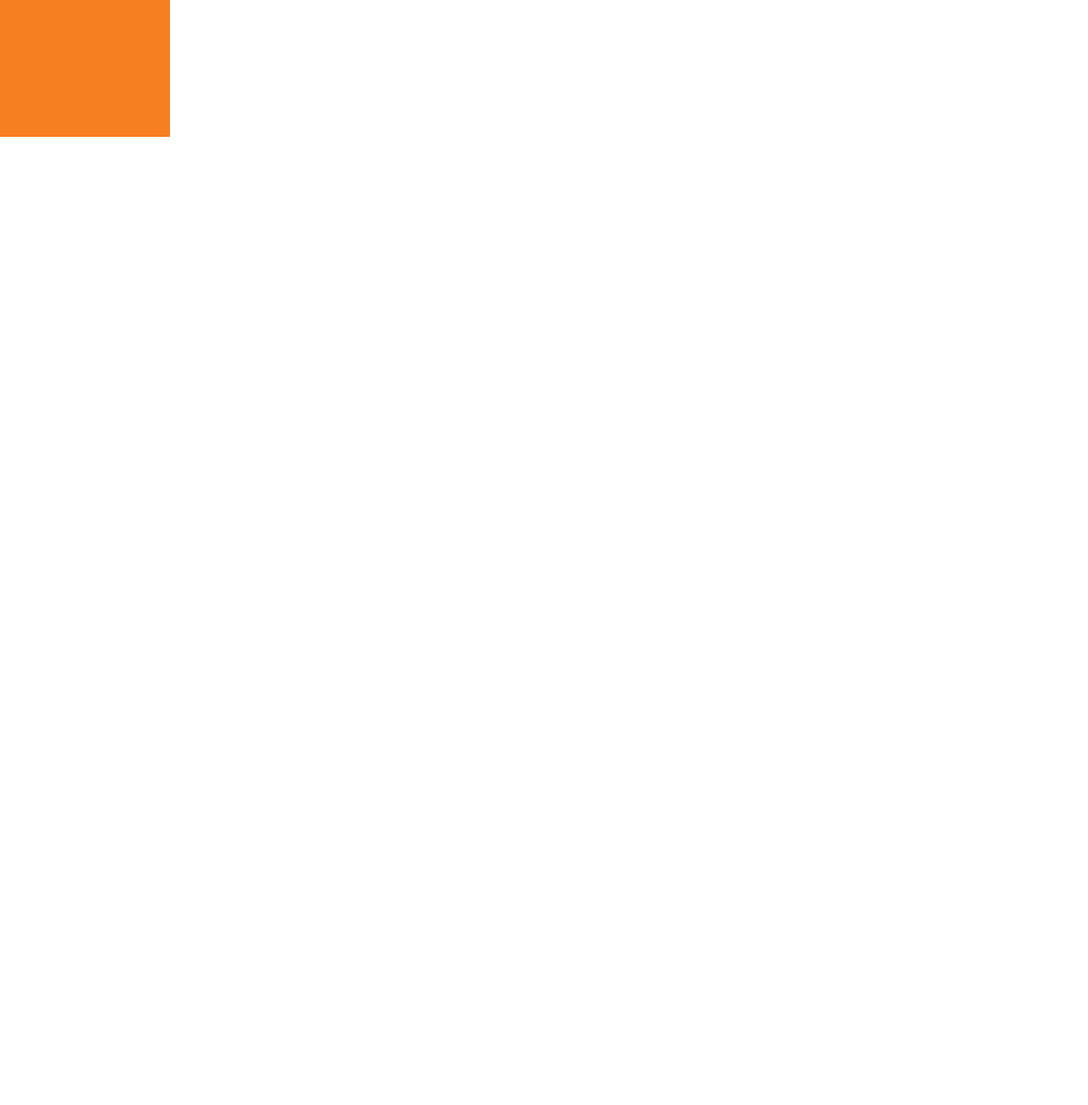
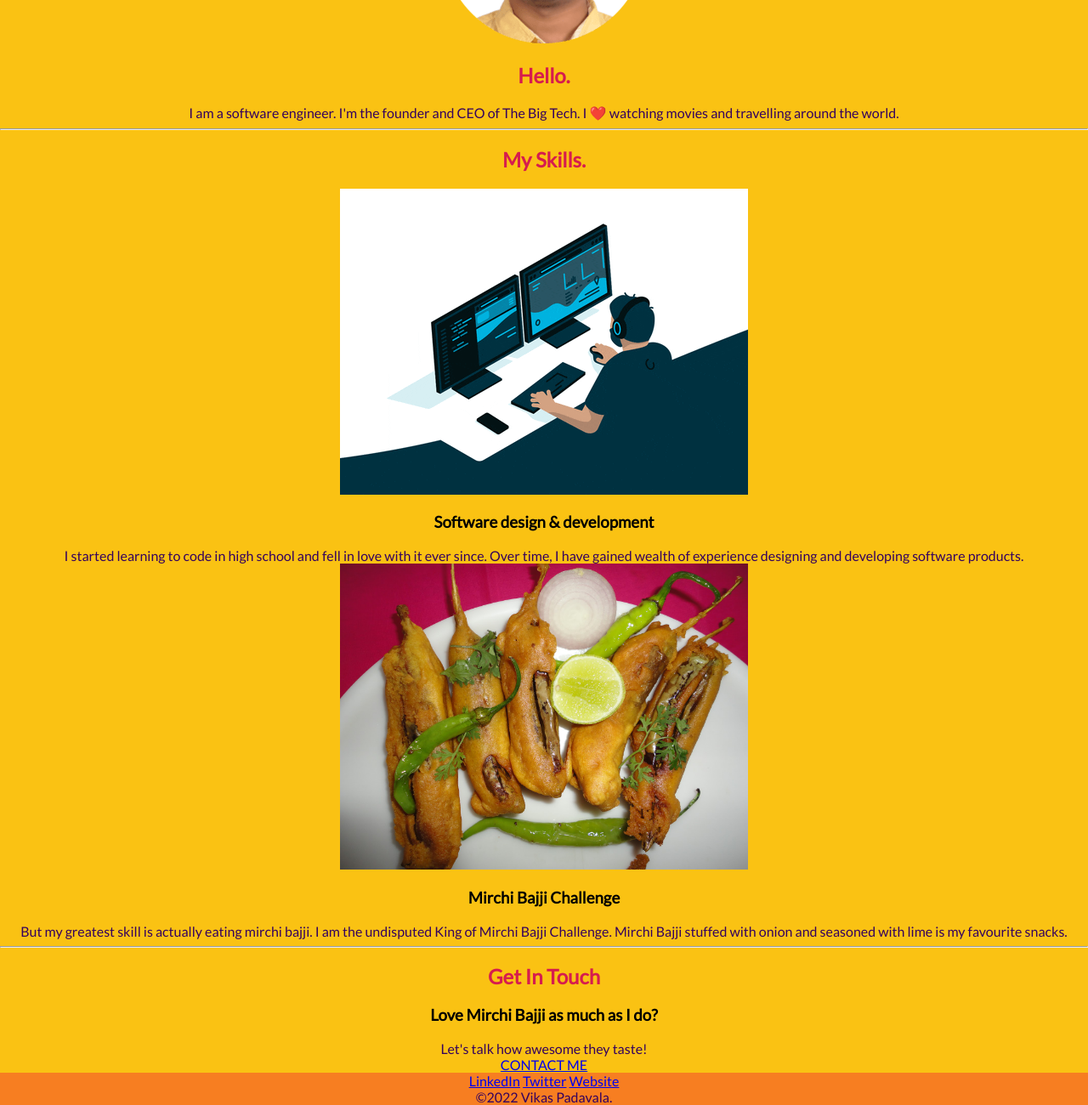
Before and after one commit to vikas9991/testsite, a plain HTML site: page index.html in a window 1280 px wide. Shown: the part 707-2007 px from the top of the page at 85% size. Before the commit the page ends 868 px from the top, so only its background shows below. Drawn offline with Linux system fonts and the light colour scheme.

Commit message:
more changes

```diff
--- a/css/style.css
+++ b/css/style.css
@@ -1,25 +1,43 @@
+@import url('https://fonts.googleapis.com/css2?family=Lato&display=swap');
 .top{
     /* height: 200px; */
     background-color: #f3ee8c;
+    position: relative;
+    padding-top: 100px;
 }
 .middle{
-    height: 200px;
     background-color: #FAC213;
-    width: 200px;
-
 }
 .bottom{
-    height: 200px;
     background-color: #F77E21;
-    width: 200px;
 }
+.top_cloud
+{
+    position:absolute;
+    right: 30%;
+    top: 50px;
+}
+
+.bottom_cloud
+{
+    position:absolute;
+    top: 180px;
+}
+
+
 h1{
     margin: 0px;
     color: #D61C4E;
 }
+h2{
+    color: #D61C4E;
+}
 body{
     margin: 0px;
+    text-align: center;
+    font-family: 'Lato', sans-serif;
 }
 p{
     margin: 0px;
+    color: #34015e;
 }
--- a/index.html
+++ b/index.html
@@ -1,20 +1,81 @@
 <!DOCTYPE html>
 <html lang="en">
-<head>
-    <meta charset="UTF-8">
+  <head>
+    <meta charset="UTF-8" />
     <title>Vikas.padavala</title>
-    <link rel="stylesheet" href="css/style.css">
-    <link rel="icon" href="favicon.ico">
-</head>
-<body>
+    <link rel="stylesheet" href="css/style.css" />
+    <link rel="icon" href="favicon.ico" />
+  </head>
+  <body>
     <div class="top">
-        <img src="./Images/cloud.png" alt="cloud">
+      <img class="top_cloud" src="./Images/cloud.png" alt="cloud" />
+      <div class="names">
         <h1>I'm Vikas.</h1>
         <p>a software engineer.</p>
-        <img src="./Images/cloud.png" alt="cloud">
-        <img src="./Images/mountain.png" alt="mountain">
+      </div>
+      <img class="bottom_cloud" src="./Images/cloud.png" alt="cloud" />
+      <img class="mountain" src="./Images/mountain.png" alt="mountain" />
     </div>
-    <div class="middle"></div>
-    <div class="bottom"></div>
-</body>
+    <div class="middle">
+      <div class="profile">
+        <img src="./Images/vikas.png" alt="profile picture of vikas." />
+        <h2>Hello.</h2>
+        <p>
+          I am a software engineer. I'm the founder and CEO of The Big Tech. I
+          ❤️ watching movies and travelling around the world.
+        </p>
+      </div>
+      <hr />
+      <div class="skills">
+        <h2>My Skills.</h2>
+        <div class="skill-row">
+          <iframe
+            src="./Images/giphy.gif"
+            width="480"
+            height="360"
+            frameborder="0"
+            class="giphy-embed"
+            allowfullscreen
+          ></iframe>
+          <h3>Software design & development</h3>
+          <p>
+            I started learning to code in high school and fell in love with it
+            ever since. Over time, I have gained wealth of experience designing
+            and developing software products.
+          </p>
+        </div>
+        <div class="skill-row">
+          <img
+            class=""
+            src="./Images/mirchibajji.JPG"
+            alt="mirchi bajji(popular indian snack item)"
+            width="480"
+            height="360"
+          />
+          <h3>Mirchi Bajji Challenge</h3>
+          <p>
+            But my greatest skill is actually eating mirchi bajji. I am the
+            undisputed King of Mirchi Bajji Challenge. Mirchi Bajji stuffed with
+            onion and seasoned with lime is my favourite snacks.
+          </p>
+        </div>
+      </div>
+      <hr />
+      <div class="contact-me">
+        <h2>Get In Touch</h2>
+        <h3>Love Mirchi Bajji as much as I do?</h3>
+        <p>
+          Let's talk how awesome they taste!
+        </p>
+        <a class="btn" href="mailto:name@email.com">CONTACT ME</a>
+      </div>
+    </div>
+
+    <div class="bottom">
+      <a class="footer-link" href="https://www.linkedin.com/">LinkedIn</a>
+      <a class="footer-link" href="https://twitter.com/">Twitter</a>
+      <a class="footer-link" href="https://www.appbrewery.co/">Website</a>
+      <p>©2022 Vikas Padavala.</p>
+    </div>
+  </body>
 </html>
```
Also changed, not shown: Images/giphy.gif (added), Images/mirchibajji.JPG (added), 1 other file.
